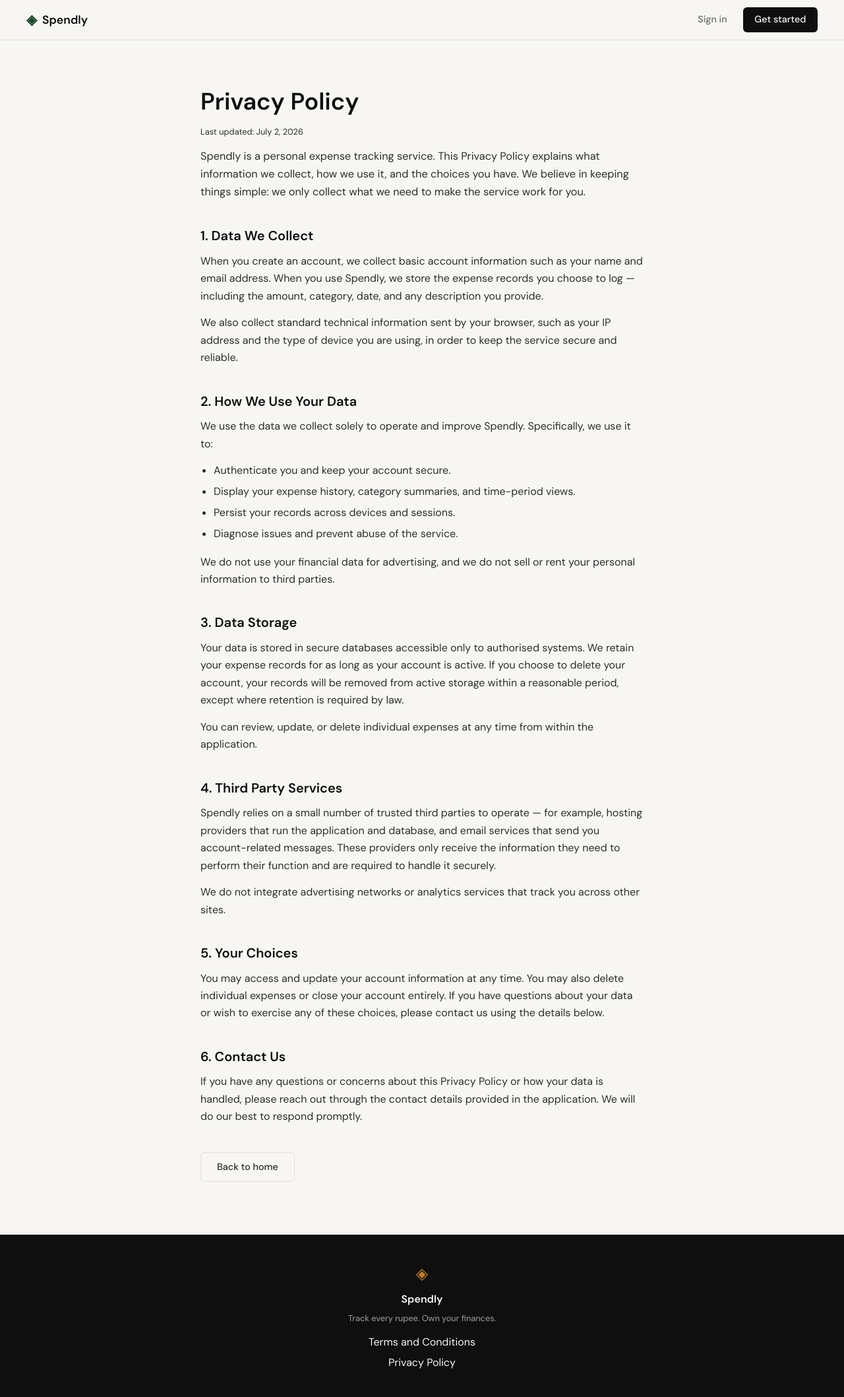
After one commit to piyasbiswas1710/spendly-, a Flask app: page /privacy in a window 1280 px wide. The commit adds this page. Shown: the whole page at 66% size. Run offline with Flask 3, Linux system fonts and the light colour scheme.

Commit message:
landing: add privacy policy page and route

```diff
--- a/app.py
+++ b/app.py
@@ -25,6 +25,11 @@ def login():
 @app.route("/terms")
 def terms():
     return render_template("terms.html")
+
+
+@app.route("/privacy")
+def privacy():
+    return render_template("privacy.html")
 
 
 # ------------------------------------------------------------------ #
--- a/static/css/style.css
+++ b/static/css/style.css
@@ -561,6 +561,17 @@ a { color: inherit; text-decoration: none; }
     margin-top: 2.5rem;
 }
 
+.legal-list {
+    margin: 0.4rem 0 1rem 1.25rem;
+    padding: 0;
+    line-height: 1.65;
+    color: var(--ink-soft, #333);
+}
+
+.legal-list li {
+    margin-bottom: 0.35rem;
+}
+
 /* ------------------------------------------------------------------ */
 /* Responsive                                                          */
 /* ------------------------------------------------------------------ */
--- a/templates/base.html
+++ b/templates/base.html
@@ -36,7 +36,7 @@
             <p class="footer-copy">Track every rupee. Own your finances.</p>
             <div class="footer-links">
                 <a href="/terms">Terms and Conditions</a>
-                <a href="#">Privacy Policy</a>
+                <a href="/privacy">Privacy Policy</a>
             </div>
         </div>
     </footer>
--- /dev/null
+++ b/templates/privacy.html
@@ -0,0 +1,100 @@
+{% extends "base.html" %}
+
+{% block title %}Privacy Policy — Spendly{% endblock %}
+
+{% block content %}
+
+<section class="legal-page">
+    <div class="legal-inner">
+        <h1 class="legal-title">Privacy Policy</h1>
+        <p class="legal-updated">Last updated: July 2, 2026</p>
+
+        <p class="legal-intro">
+            Spendly is a personal expense tracking service. This Privacy
+            Policy explains what information we collect, how we use it, and
+            the choices you have. We believe in keeping things simple:
+            we only collect what we need to make the service work for you.
+        </p>
+
+        <h2 class="legal-heading">1. Data We Collect</h2>
+        <p>
+            When you create an account, we collect basic account
+            information such as your name and email address. When you use
+            Spendly, we store the expense records you choose to log —
+            including the amount, category, date, and any description you
+            provide.
+        </p>
+        <p>
+            We also collect standard technical information sent by your
+            browser, such as your IP address and the type of device you
+            are using, in order to keep the service secure and reliable.
+        </p>
+
+        <h2 class="legal-heading">2. How We Use Your Data</h2>
+        <p>
+            We use the data we collect solely to operate and improve
+            Spendly. Specifically, we use it to:
+        </p>
+        <ul class="legal-list">
+            <li>Authenticate you and keep your account secure.</li>
+            <li>Display your expense history, category summaries, and time-period views.</li>
+            <li>Persist your records across devices and sessions.</li>
+            <li>Diagnose issues and prevent abuse of the service.</li>
+        </ul>
+        <p>
+            We do not use your financial data for advertising, and we do
+            not sell or rent your personal information to third parties.
+        </p>
+
+        <h2 class="legal-heading">3. Data Storage</h2>
+        <p>
+            Your data is stored in secure databases accessible only to
+            authorised systems. We retain your expense records for as
+            long as your account is active. If you choose to delete your
+            account, your records will be removed from active storage
+            within a reasonable period, except where retention is required
+            by law.
+        </p>
+        <p>
+            You can review, update, or delete individual expenses at any
+            time from within the application.
+        </p>
+
+        <h2 class="legal-heading">4. Third Party Services</h2>
+        <p>
+            Spendly relies on a small number of trusted third parties to
+            operate — for example, hosting providers that run the
+            application and database, and email services that send you
+            account-related messages. These providers only receive the
+            information they need to perform their function and are
+            required to handle it securely.
+        </p>
+        <p>
+            We do not integrate advertising networks or analytics services
+            that track you across other sites.
+        </p>
+
+        <h2 class="legal-heading">5. Your Choices</h2>
+        <p>
+            You may access and update your account information at any
+            time. You may also delete individual expenses or close your
+            account entirely. If you have questions about your data or
+            wish to exercise any of these choices, please contact us using
+            the details below.
+        </p>
+
+        <h2 class="legal-heading">6. Contact Us</h2>
+        <p>
+            If you have any questions or concerns about this Privacy
+            Policy or how your data is handled, please reach out through
+            the contact details provided in the application. We will do
+            our best to respond promptly.
+        </p>
+
+        <div class="legal-back">
+            <a href="{{ url_for('landing') }}" class="btn-ghost">Back to home</a>
+        </div>
+    </div>
+</section>
+
+{% endblock %}
```
